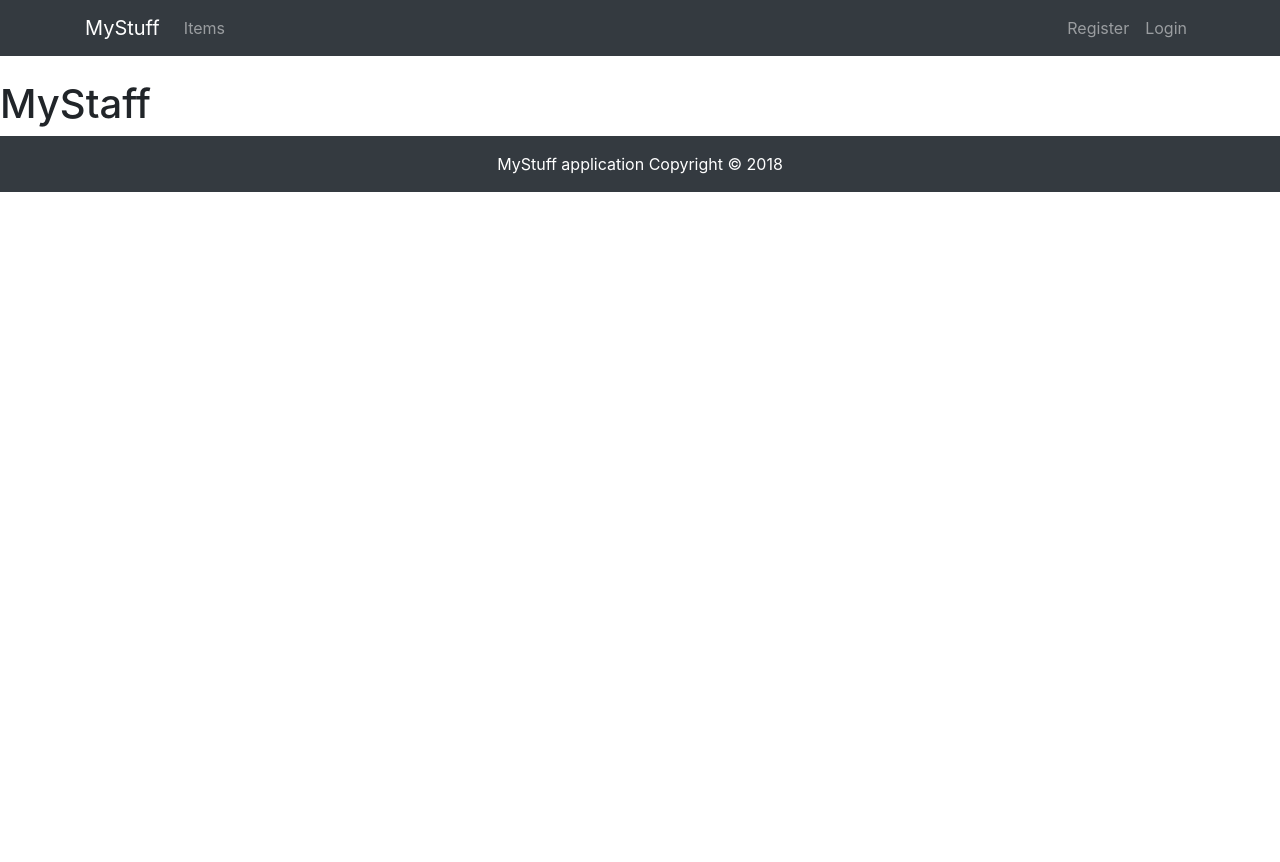
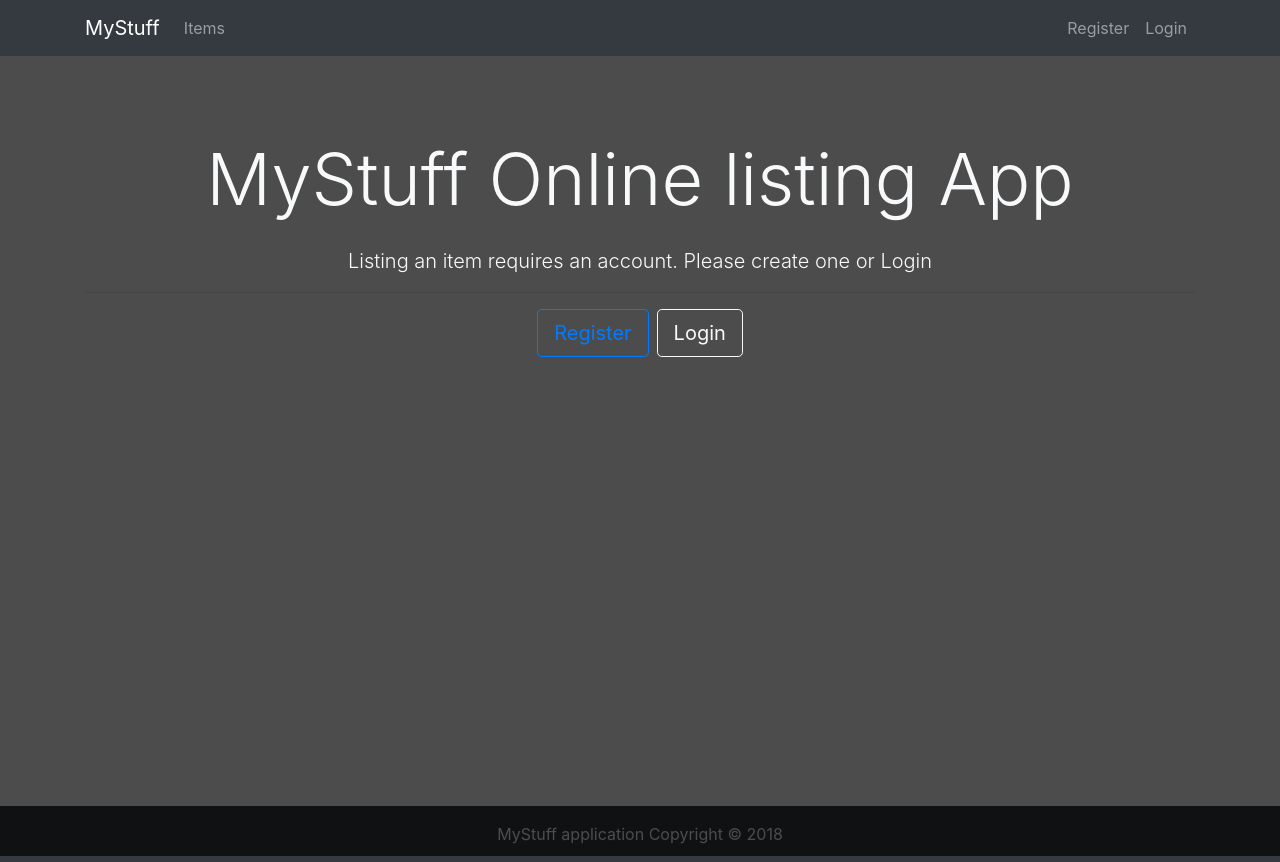
Before and after one commit to VladAndreescu/OnlineMarket-Frontend, a React (Create React App) app in the folder client/: page / in a window 1280 px wide. Before the commit the page ends 800 px from the top, so only its background shows below. Built offline with nearby package versions, Linux system fonts and the light colour scheme.

Commit message:
Implemented Home component

```diff
--- a/client/public/index.html
+++ b/client/public/index.html
@@ -9,9 +9,13 @@
       manifest.json provides metadata used when your web app is added to the
       homescreen on Android. See https://developers.google.com/web/fundamentals/web-app-manifest/
     -->
-    <link rel="manifest" href="%PUBLIC_URL%/manifest.json">
+	<link rel="manifest" href="%PUBLIC_URL%/manifest.json">
+
+	<!--Implementing BootStrap-->
     <link rel="stylesheet" href="https://stackpath.bootstrapcdn.com/bootstrap/4.1.3/css/bootstrap.min.css" integrity="sha384-MCw98/SFnGE8fJT3GXwEOngsV7Zt27NXFoaoApmYm81iuXoPkFOJwJ8ERdknLPMO" crossorigin="anonymous">
-    <link rel="stylesheet" href="https://use.fontawesome.com/releases/v5.5.0/css/all.css" integrity="sha384-B4dIYHKNBt8Bc12p+WXckhzcICo0wtJAoU8YZTY5qE0Id1GSseTk6S+L3BlXeVIU" crossorigin="anonymous">
+
+	<!--Implementing FontAwesome-->
+	<link rel="stylesheet" href="https://use.fontawesome.com/releases/v5.5.0/css/all.css" integrity="sha384-B4dIYHKNBt8Bc12p+WXckhzcICo0wtJAoU8YZTY5qE0Id1GSseTk6S+L3BlXeVIU" crossorigin="anonymous">
 
 
 
@@ -22,7 +26,9 @@
     <noscript>
       You need to enable JavaScript to run this app.
     </noscript>
-    <div id="root"></div>
+	<div id="root"></div>
+
+	<!--Implementing BootStrap JS Dependencies-->
     <script src="https://code.jquery.com/jquery-3.3.1.slim.min.js" integrity="sha384-q8i/X+965DzO0rT7abK41JStQIAqVgRVzpbzo5smXKp4YfRvH+8abtTE1Pi6jizo" crossorigin="anonymous"></script>
 <script src="https://cdnjs.cloudflare.com/ajax/libs/popper.js/1.14.3/umd/popper.min.js" integrity="sha384-ZMP7rVo3mIykV+2+9J3UJ46jBk0WLaUAdn689aCwoqbBJiSnjAK/l8WvCWPIPm49" crossorigin="anonymous"></script>
 <script src="https://stackpath.bootstrapcdn.com/bootstrap/4.1.3/js/bootstrap.min.js" integrity="sha384-ChfqqxuZUCnJSK3+MXmPNIyE6ZbWh2IMqE241rYiqJxyMiZ6OW/JmZQ5stwEULTy" crossorigin="anonymous"></script>
--- a/client/src/App.css
+++ b/client/src/App.css
@@ -1,4 +1,10 @@
+.home {
+	position: relative;
 
+	height: 100vh;
+	margin-top: -24px;
+	margin-bottom: -50px;
+  }
 .card-form {
 	opacity: 0.8;
 }
--- a/client/src/App.js
+++ b/client/src/App.js
@@ -1,6 +1,7 @@
 import React, { Component } from 'react';
 import Navbar from './components/layout/Navbar'
 import Footer from './components/layout/Footer'
+import Home from './components/layout/Home'
 import './App.css';
 
 class App extends Component {
@@ -8,7 +9,7 @@ class App extends Component {
     return (
       <div className="App">
         <Navbar/>
-		<h1>MyStaff</h1>
+		<Home/>
 		<Footer/>
       </div>
     );
--- /dev/null
+++ b/client/src/components/layout/Home.js
@@ -0,0 +1,25 @@
+import React, { Component } from 'react'
+
+class Home extends Component {
+  render() {
+	return (
+		<div className="home">
+		<div className="dark-overlay landing-inner text-light">
+		  <div className="container">
+			<div className="row">
+			  <div className="col-md-12 text-center">
+				<h1 className="display-3 mb-4">MyStuff Online listing App</h1>
+				<p className="lead"> Listing an item requires an account. Please create one or Login</p>
+				<hr />
+				<a href="register.html" className="btn btn-outline-primary btn-lg mr-2">Register</a>
+				<a href="login.html" className="btn btn-outline-light btn-lg">Login</a>
+			  </div>
+			</div>
+		  </div>
+		</div>
+	  </div>
+	)
+  }
+}
+
+export default Home
```
